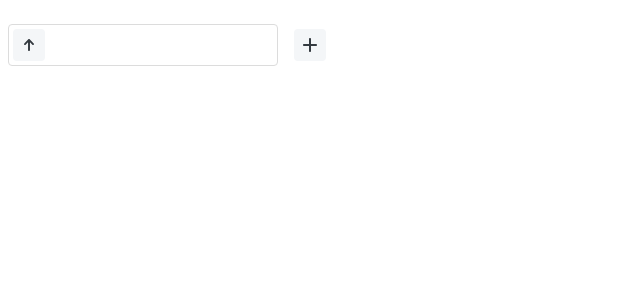
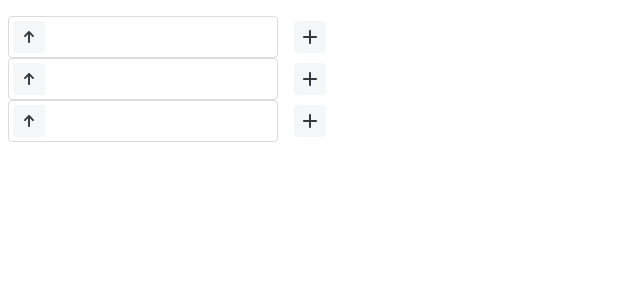
Before and after one commit to pipopotamasu/upvote-vue3, a Vue app: page / in a window 1280 px wide. Shown: the top 300 px of the page, without its empty margins (0-640 px from the left). Built offline with nearby package versions, Linux system fonts and the light colour scheme.

Commit message:
refactor style

```diff
--- a/src/App.vue
+++ b/src/App.vue
@@ -1,9 +1,9 @@
 <script setup lang="ts">
-import UpvoteSet from './components/UpvoteSet.vue'
+import Wireframe from './components/Wireframe.vue'
 </script>
 
 <template>
-  <UpvoteSet />
+  <Wireframe />
 </template>
 
 <style scoped>
--- a/src/components/Add.vue
+++ b/src/components/Add.vue
@@ -21,15 +21,12 @@ import { colors } from '../colors';
 <style scoped>
 .add-button {
   background-color: v-bind('colors.button.bg.default');
-  cursor: pointer;
-  border: none;
   border-radius: 4px;
   width: 2rem;
   height: 2rem;
   display: flex;
   justify-content: center;
   align-items: center;
-  padding: 0;
 }
 
 .add-path {
--- a/src/components/Upvote.vue
+++ b/src/components/Upvote.vue
@@ -34,9 +34,6 @@ const onClick = () => {
 
 <style scoped>
 .upvote-button {
-  cursor: pointer;
-  padding: 0;
-  border: none;
   border-radius: 4px;
   background-color: v-bind('color.buttonBg');
   width: 2rem;
--- a/src/components/UpvoteSet.vue
+++ b/src/components/UpvoteSet.vue
@@ -35,7 +35,6 @@ const onClick = () => {
 }
 
 .upvote-list {
-  list-style: none;
   display: flex;
   border: 1px solid v-bind('colors.upvoteList.border.default');
   border-radius: 4px;
--- /dev/null
+++ b/src/components/Wireframe.vue
@@ -0,0 +1,14 @@
+<script setup lang="ts">
+import UpvoteSet from './UpvoteSet.vue';
+</script>
+
+<template>
+  <ul>
+    <li><UpvoteSet /></li>
+    <li><UpvoteSet /></li>
+    <li><UpvoteSet /></li>
+  </ul>
+</template>
+
+<style scoped>
+</style>
--- a/src/main.ts
+++ b/src/main.ts
@@ -1,6 +1,7 @@
 import { createApp } from 'vue'
 import App from './App.vue'
-import { store } from './store';
+import { store } from './store'
+import './style.css'
 
 const app = createApp(App)
 
--- /dev/null
+++ b/src/style.css
@@ -0,0 +1,10 @@
+ul {
+  list-style: none;
+  padding: 0;
+}
+
+button {
+  cursor: pointer;
+  border: none;
+  padding: 0;
+}
```
